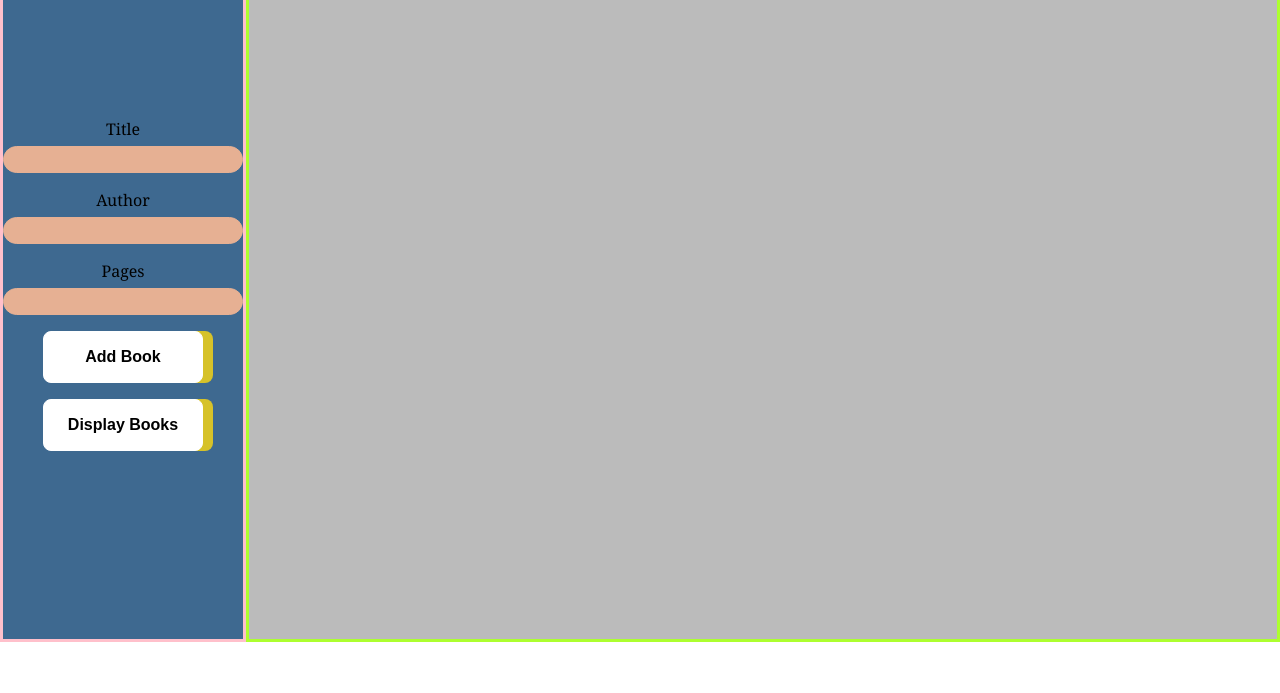
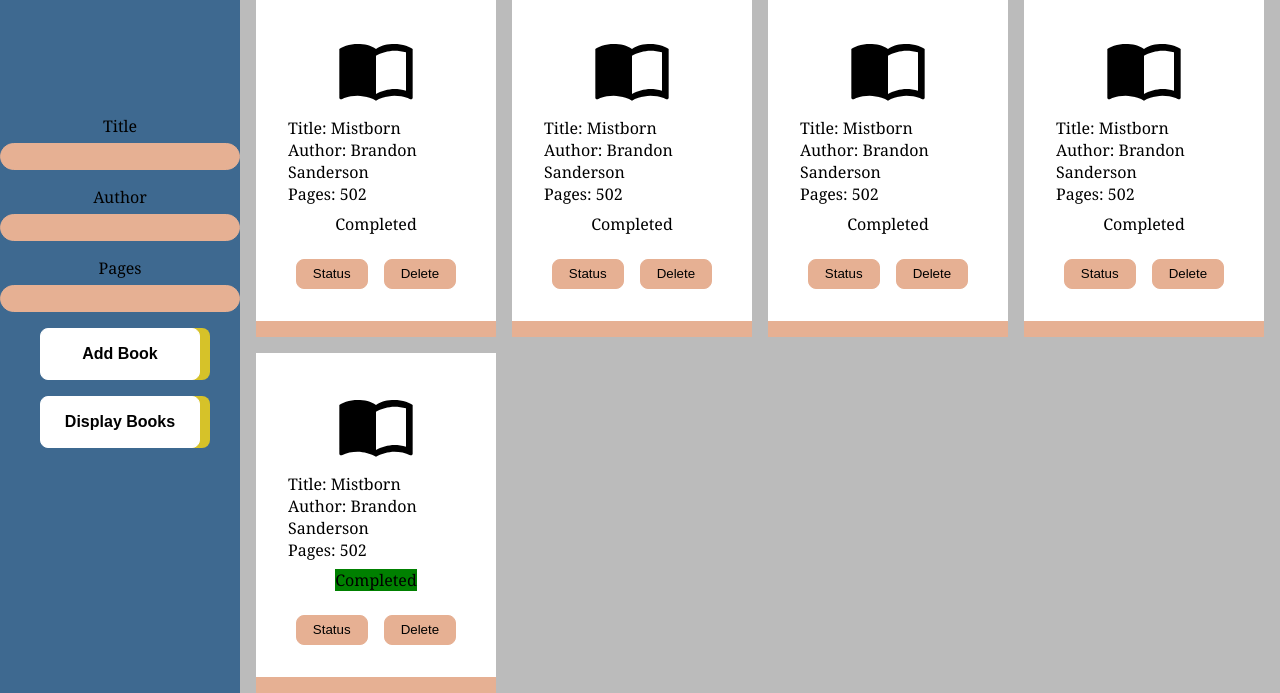
Before and after one commit to Stiliyan97/Library, a plain HTML site: page index.html in a window 1280 px wide. Shown: the part 158-851 px from the top of the page. Before the commit the page ends 800 px from the top, so only its background shows below. Drawn offline with Linux system fonts and the light colour scheme.

Commit message:
add styles to book cards and made them responsive

```diff
--- a/index.html
+++ b/index.html
@@ -24,13 +24,77 @@
                 <label for="book-author">Author</label>
                 <input type="text" id="book-author">
                 <label for="book-pages">Pages</label>
-                <input type="number" id="book-pages">
-                <button>Add Book</button>
+                <input type="Number" id="book-pages">
+                <button id="add-book-btn">Add Book</button>
                 <button>Display Books</button>
             </form>
         </div>
         <div class="book-display">
-
+            <div class="book-card">
+                <img src="./images/book.svg" alt="Book Icon">
+                <ul>
+                    <li>Title: <span>Mistborn</span></li>
+                    <li>Author: <span>Brandon Sanderson</span></li>
+                    <li>Pages: <span>502</span></li>
+                </ul>
+                <p class="status-display">Completed</p>
+                <div class="book-card-btns">
+                    <button>Status</button>
+                    <button>Delete</button>
+                </div>
+            </div>
+            <div class="book-card">
+                <img src="./images/book.svg" alt="Book Icon">
+                <ul>
+                    <li>Title: <span>Mistborn</span></li>
+                    <li>Author: <span>Brandon Sanderson</span></li>
+                    <li>Pages: <span>502</span></li>
+                </ul>
+                <p class="status-display">Completed</p>
+                <div class="book-card-btns">
+                    <button>Status</button>
+                    <button>Delete</button>
+                </div>
+            </div>
+            <div class="book-card">
+                <img src="./images/book.svg" alt="Book Icon">
+                <ul>
+                    <li>Title: <span>Mistborn</span></li>
+                    <li>Author: <span>Brandon Sanderson</span></li>
+                    <li>Pages: <span>502</span></li>
+                </ul>
+                <p class="status-display">Completed</p>
+                <div class="book-card-btns">
+                    <button>Status</button>
+                    <button>Delete</button>
+                </div>
+            </div>
+            <div class="book-card">
+                <img src="./images/book.svg" alt="Book Icon">
+                <ul>
+                    <li>Title: <span>Mistborn</span></li>
+                    <li>Author: <span>Brandon Sanderson</span></li>
+                    <li>Pages: <span>502</span></li>
+                </ul>
+                <p class="status-display">Completed</p>
+                <div class="book-card-btns">
+                    <button>Status</button>
+                    <button>Delete</button>
+                </div>
+            </div>
+            <div class="book-card">
+                <img src="./images/book.svg" alt="Book Icon">
+                <ul>
+                    <li>Title: <span>Mistborn</span></li>
+                    <li>Author: <span>Brandon Sanderson</span></li>
+                    <li>Pages: <span>502</span></li>
+                </ul>
+                <p class="status-display read not-read in-progress">Completed</p>
+                <div class="book-card-btns">
+                    <button>Status</button>
+                    <button>Delete</button>
+                </div>
+            </div>
         </div>
     </div>
 </body>
--- a/script.js
+++ b/script.js
@@ -1,16 +1,50 @@
+
+
+// my book constructor and array where I will store books
+
 const myLibrary = [];
 
-function Book (title, author, pages) {
+const idCollection = [];
+
+function Book (title, author, pages, id) {
     this.title = title;
     this.author = author;
     this.pages = pages
+    this.id = id;
 }
 
-const bookTitleInput = document.getElementById("book-title");
+const bookId = myLibrary.length + 1;
 
-const bookTitle = bookTitleInput.input;
 
-console.log(bookTitle);
-function addBookToLibrary() {
+// I am adding event listner to my add book button
 
+const addBookBtn = document.getElementById("add-book-btn");
+addBookBtn.addEventListener("click", addBookToLibrary)
+
+console.log(addBookBtn);
+
+//This function adds book to the array
+
+function addBookToLibrary(e) {
+    e.preventDefault();
+
+    const bookTitle = document.getElementById("book-title").value;
+    const bookAuthor = document.getElementById("book-author").value;
+    const bookPages = parseInt(document.getElementById("book-pages").value);
+    const bookId = 0;
+
+    if (idCollection.length === 0) {
+        bookId = 1;
+        idCollection.push(bookId);
+    } else {
+        bookId = idCollection[length - 1] + 1;
+        idCollection.push(bookId);
+    }
+
+
+
+    const newBook = new Book(bookTitle, bookAuthor, bookPages, bookId)
+
+    myLibrary.push(newBook);
+    console.log(myLibrary);
 }
--- a/style.css
+++ b/style.css
@@ -20,7 +20,6 @@ body {
 }
 
 .header {
-    border: 3px solid gainsboro;
     display: flex;
     flex-direction: column;
     gap: 1rem;
@@ -34,7 +33,6 @@ body {
 
 .add-book-panel {
     grid-row: 1 / 3;
-    border: 3px solid pink;
     display: flex;
     flex-direction: column;
     gap: 15rem;
@@ -77,6 +75,49 @@ body {
 
 
 .book-display {
-    border: 3px solid greenyellow;
     background-color: #BBBBBB;
+    display: grid;
+    grid-template-columns: repeat(auto-fit, minmax(15rem, 1fr));
+    justify-content: center;
+    align-items: start;
+    gap: 2rem 1rem;
+    padding: 1rem;;
+
 }
+
+.book-card {
+    background-color: white;
+    display: flex;
+    flex-direction: column;
+    justify-content: center;
+    align-items: center;
+    gap: 0.5rem;
+    padding: 2rem;
+    box-shadow: 0px 1rem 0px 0px #E6B093;
+}
+
+.book-card > img {
+    width: 5rem;
+}
+
+.book-card > ul {
+    list-style: none;
+}
+
+.status-display.read {
+    background-color: green;
+}
+
+.book-card-btns {
+    display: flex;
+    flex-wrap: wrap;
+    gap: 1rem;
+    margin-top: 1rem
+}
+
+.book-card-btns > button {
+    border-radius: 0.5rem;
+    border: 1px solid #E6B093;
+    padding: 0.4rem 1rem;
+    background-color: #E6B093;
+}
```
Also changed, not shown: images/book.svg (added).
